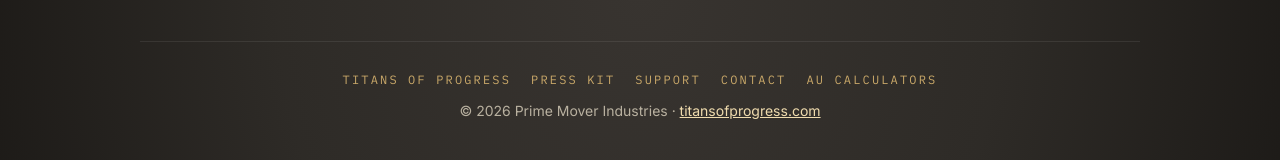
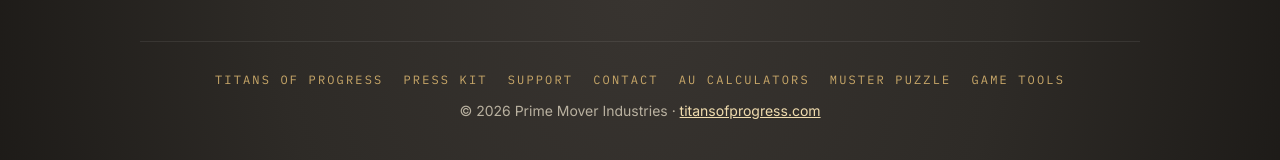
Before and after one commit to PrimeMoverIndustries/primemoverindustries.github.io, a plain HTML site: page index.html in a window 1280 px wide. Shown: the part 1611-1771 px from the top of the page. Drawn offline with nearby package versions, Linux system fonts and the light colour scheme.

Commit message:
Footer: link Muster and Game Tools

```diff
--- a/index.html
+++ b/index.html
@@ -177,7 +177,7 @@
   </main>
 
   <footer>
-    <nav aria-label="Footer"><a href="/titans-of-progress/">Titans of Progress</a><a href="/press/">Press kit</a><a href="/support/">Support</a><a href="/contact/">Contact</a><a href="https://calc.primemoverindustries.com/">AU calculators</a></nav>
+    <nav aria-label="Footer"><a href="/titans-of-progress/">Titans of Progress</a><a href="/press/">Press kit</a><a href="/support/">Support</a><a href="/contact/">Contact</a><a href="https://calc.primemoverindustries.com/">AU calculators</a><a href="https://muster.primemoverindustries.com/">Muster puzzle</a><a href="https://games.primemoverindustries.com/">Game tools</a></nav>
     © 2026 Prime Mover Industries · <a href="https://titansofprogress.com/">titansofprogress.com</a>
   </footer>
 </div>
```
